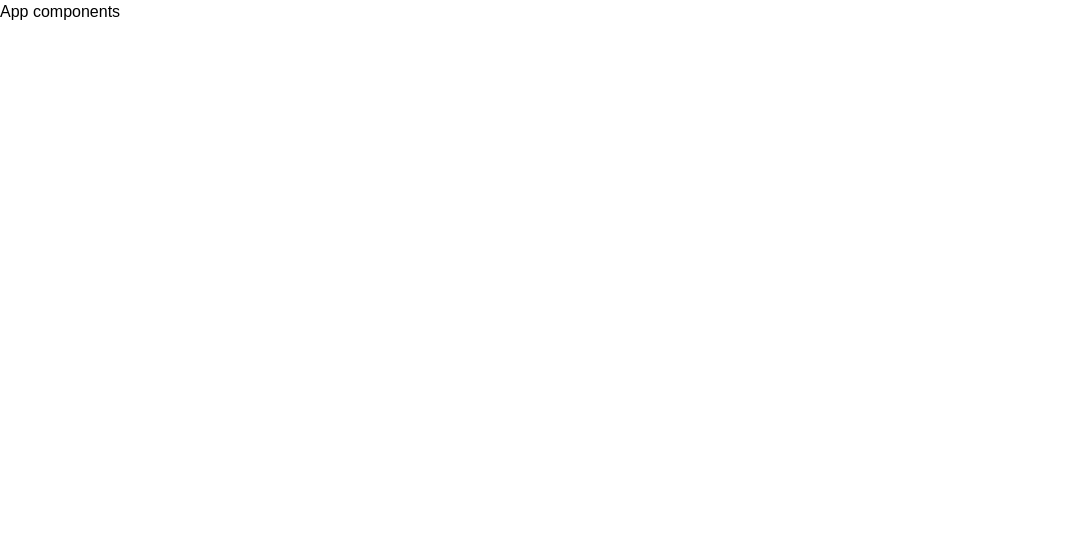
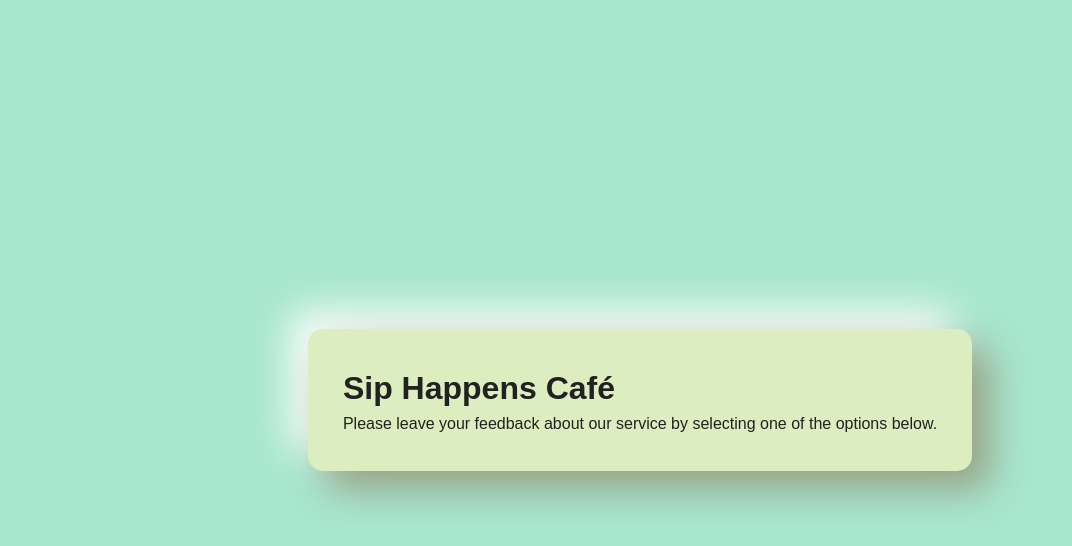
Before and after one commit to uncle-Jonik/goit-react-hw-02, a React (Vite) app: page / in a window 1280 px wide. Shown: the top 546 px of the page, without its empty margins (0-1072 px from the left). Built offline with nearby package versions, Linux system fonts and the light colour scheme.

Commit message:
description module

```diff
--- a/src/components/App.jsx
+++ b/src/components/App.jsx
@@ -1,3 +1,10 @@
+import css from './App.module.css';
+import { Description } from './Description/Description';
+
 export const App = () => {
-  return <>App components</>;
+  return (
+    <div className={css.wrapper}>
+      <Description />
+    </div>
+  );
 };
--- /dev/null
+++ b/src/components/App.module.css
@@ -0,0 +1,20 @@
+body {
+  display: flex;
+  align-items: center;
+  justify-content: center;
+  height: 100vh;
+  margin: 0;
+  padding: 0;
+
+  color: #212121;
+  background-color: #a8e6cf;
+}
+
+.wrapper {
+  padding: 35px;
+
+  border-radius: 15px;
+
+  background-color: #dcedbf;
+  box-shadow: 18px 18px 38px #96a182, -18px -18px 38px #fffffc;
+}
--- /dev/null
+++ b/src/components/Description/Description.jsx
@@ -0,0 +1,10 @@
+import css from './Description.module.css';
+
+export const Description = () => {
+  return (
+    <div className={css.descriptionBox}>
+      <h1>Sip Happens Café</h1>
+      <p>Please leave your feedback about our service by selecting one of the options below.</p>
+    </div>
+  );
+};
```
Also changed, not shown: src/components/Description/Description.module.css (added).
